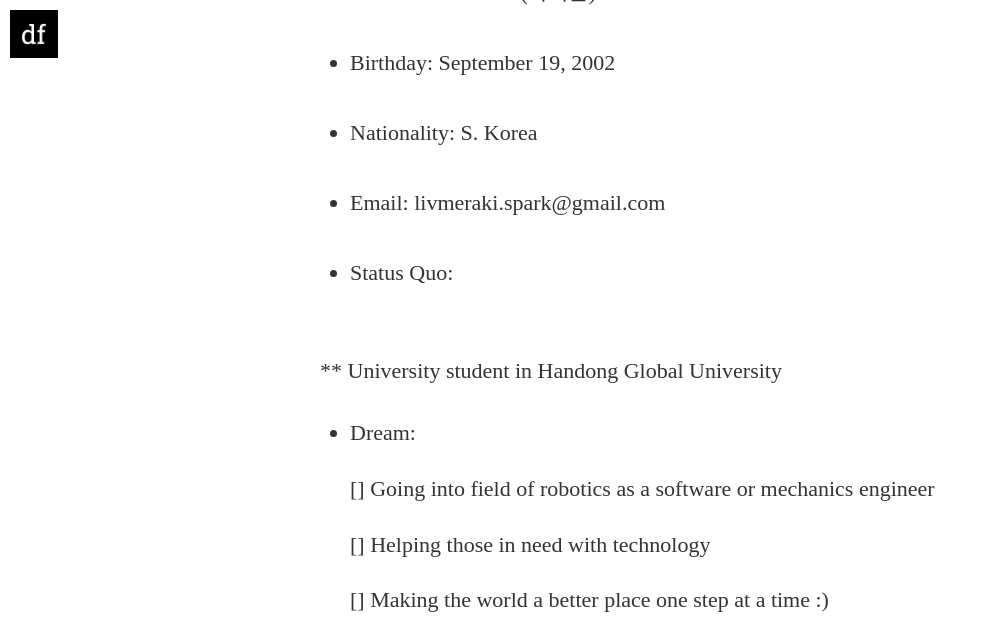
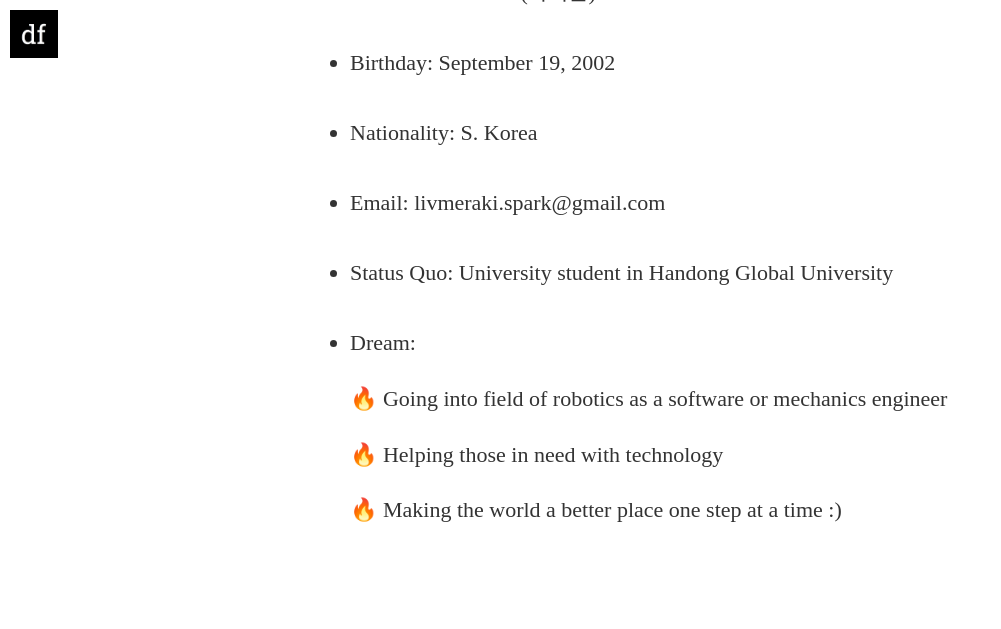
Before and after one commit to livmeraki/livmeraki.github.io, a Jekyll site: the page built from about.md, in a window 1280 px wide and 900 px high, scrolled down 386 px, cut to the strip 0-629 px from the top of the window. Shown: the whole strip, without its empty margins (0-1001 px from the left). Built offline with Jekyll 4.4.1, drawn with Linux system fonts in a browser that asks for light colours; nearby versions of some CDN libraries; some web fonts are replaced.

```diff
--- a/about.md
+++ b/about.md
@@ -15,17 +15,12 @@ permalink: /about/
 
 * Email: livmeraki.spark@gmail.com
 
-
-* Status Quo:
-
-** University student in Handong Global University
-
-
+* Status Quo: University student in Handong Global University
 
 * Dream:
 
-   [] Going into field of robotics as a software or mechanics engineer
+   🔥 Going into field of robotics as a software or mechanics engineer
 
-   [] Helping those in need with technology
+   🔥 Helping those in need with technology
 
-   [] Making the world a better place one step at a time :)
+   🔥 Making the world a better place one step at a time :)
```
